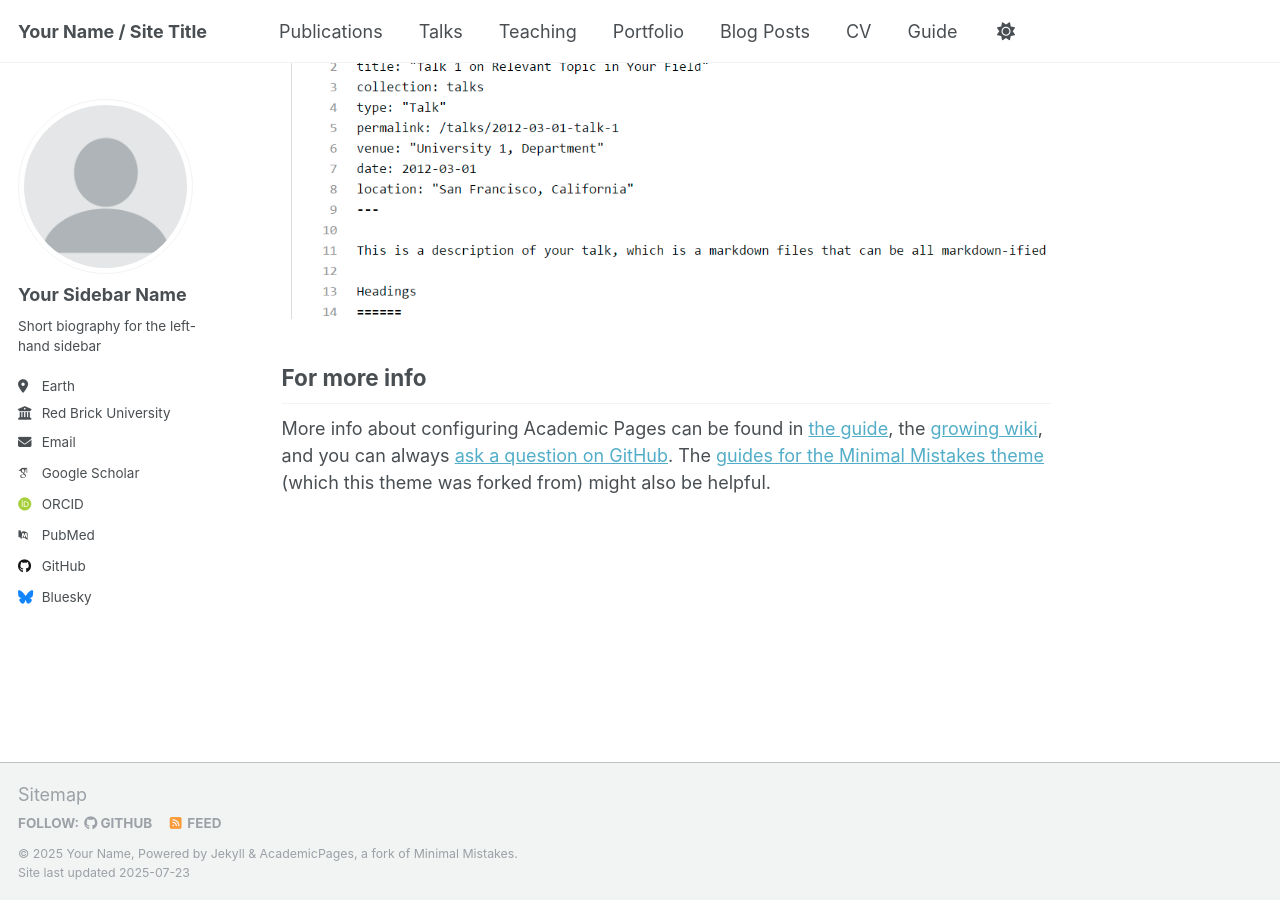
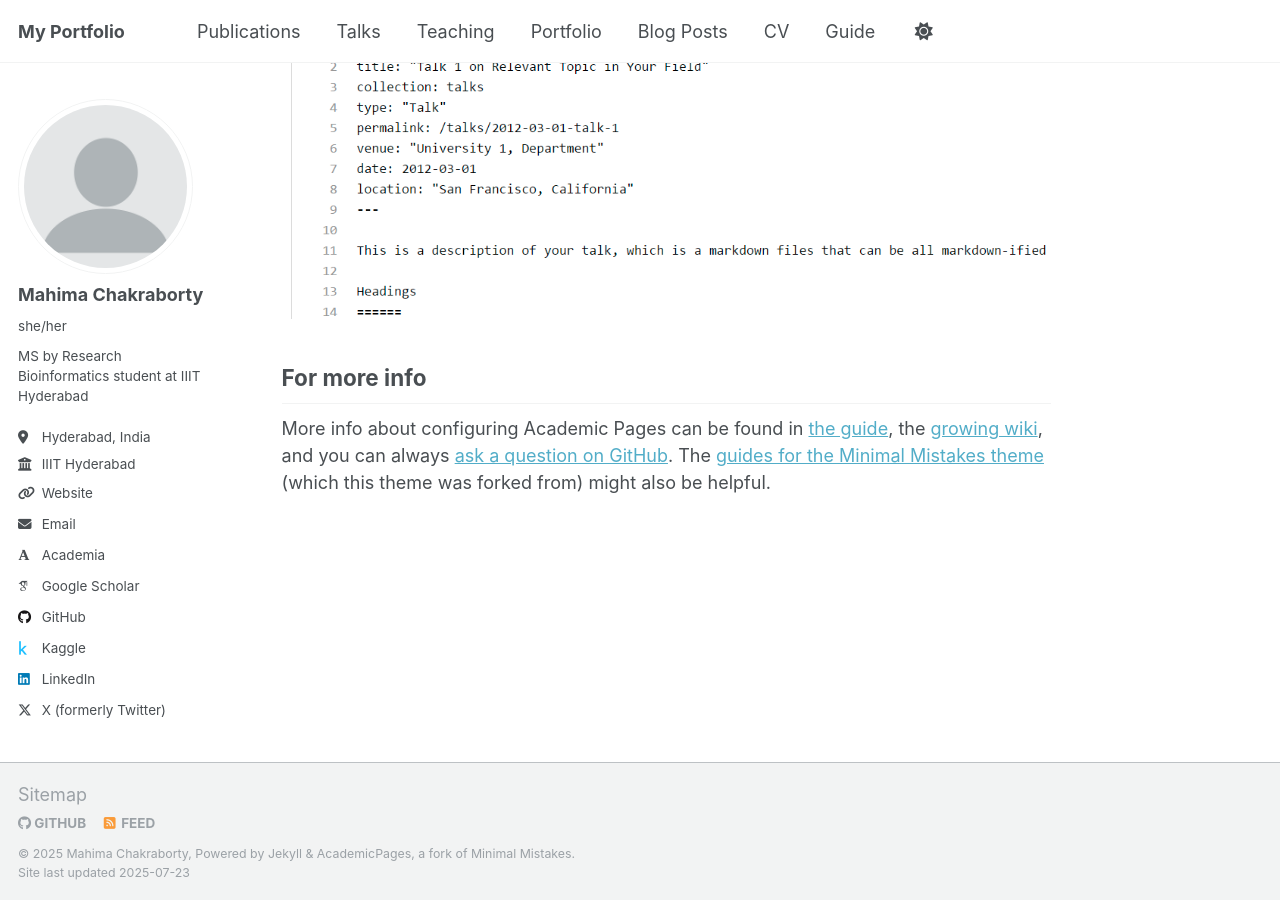
Before and after one commit to mahiiC/mahiiC.github, a Jekyll site: the page built from _pages/about.md, in a window 1280 px wide and 900 px high, scrolled down 2880 px. Built offline with Jekyll 4.4.1, drawn with Linux system fonts in a browser that asks for light colours; some web fonts are replaced; a script that is not in the unit is left out.

Commit message:
Update _config.yml

```diff
--- a/_config.yml
+++ b/_config.yml
@@ -7,15 +7,15 @@
 # server process.
 
 # Basic Site Settings
-locale                   : "en-US"
+locale                   : "en-IN"
 site_theme               : "default"
-title                    : "Your Name / Site Title"
+title                    : "My Portfolio"
 title_separator          : "-"
-name                     : &name "Your Name"
-description              : &description "personal description"
-url                      : https://academicpages.github.io # the base hostname & protocol for your site e.g. "https://[your GitHub username].github.io" or if you already have some other page hosted on Github then use "https://[your GitHub username].github.io/[Your Repo Name]"
+name                     : &name "Mahima Chakraborty"
+description              : &description "MS by Research Bioinformatics student at IIIT Hyderabad"
+url                      : https://mahiiC.github.io # the base hostname & protocol for your site e.g. "https://[your GitHub username].github.io" or if you already have some other page hosted on Github then use "https://[your GitHub username].github.io/[Your Repo Name]"
 baseurl                  : "" # the subpath of your site, e.g. "/blog"
-repository               : "academicpages/academicpages.github.io"
+repository               : "https://github.com/mahiiC/mahiiC.github.io"
 
 # Site Author - The following control what appear as part of the author content on the side bar.
 #               If a field is blank the icon and link will not appear, otherwise it will be shown.
@@ -23,22 +23,22 @@ repository               : "academicpages/academicpages.github.io"
 author:
   # Biographic information
   avatar           : "profile.png"
-  name             : "Your Sidebar Name"
-  pronouns         : # example: "she/her"
-  bio              : "Short biography for the left-hand sidebar"
-  location         : "Earth"
-  employer         : "Red Brick University"
-  uri              : # URL
-  email            : "none@example.org"
+  name             : "Mahima Chakraborty"
+  pronouns         : "she/her"
+  bio              : "MS by Research Bioinformatics student at IIIT Hyderabad"
+  location         : "Hyderabad, India"
+  employer         : "IIIT Hyderabad"
+  uri              : "https://mahiic.github.io/"
+  email            : "chakrabortymahima2003@gmmail.com"
 
   # Academic websites
-  academia         : # URL
+  academia         : "https://mahiic.github.io/"
   arxiv            : # URL - Update with the correct link to your profile
-  googlescholar    : "https://scholar.google.com/citations?user=PS_CX0AAAAAJ"
+  googlescholar    : "https://scholar.google.com/citations?user=OLyKbN8AAAAJ&hl=en"
   impactstory      : # URL
-  orcid            : "http://orcid.org/yourorcidurl"
+  orcid            :
   semantic         : # URL
-  pubmed           : "https://www.ncbi.nlm.nih.gov/pubmed/?term=john+snow"
+  pubmed           :
   researchgate     : # URL
   scopus           : # URL
 
@@ -46,13 +46,13 @@ author:
   bitbucket        : # Username - Update with your username on the site
   codepen          : # Username
   dribbble         : # Username
-  github           : "academicpages"
-  kaggle           : # Username
+  github           : "https://github.com/mahiiC"
+  kaggle           : "mahimachakraborty"
   stackoverflow    : # User number or user number and name (i.e., use "1" or "1/jeff-atwood")
 
   # Social media
   artstation       : # Username
-  bluesky          : "bsky.app" # Replace this with you Bluesky username
+  bluesky          :  # Replace this with you Bluesky username
   facebook         : # Username
   flickr           : # Username
   foursquare       : # Username
@@ -61,7 +61,7 @@ author:
   keybase          : # Username
   instagram        : # Username
   lastfm           : # Username
-  linkedin         : # Username
+  linkedin         : "https://www.linkedin.com/in/mahimachakraborty/"
   mastodon         : # URL
   medium           : # URL
   pinterest        : # Username
@@ -69,7 +69,7 @@ author:
   steam            : # Username
   telegram         : # URL
   tumblr           : # Username
-  twitter          : # Username for X / Twitter
+  twitter          : "@MahimaChakrab15"
   vine             : # Username
   weibo            : # Username
   wikipedia        : # Username
@@ -89,7 +89,7 @@ publication_category:
 # Site Settings
 teaser                   :  # filename of teaser fallback teaser image placed in /images/, .e.g. "500x300.png"
 breadcrumbs              : false # true, false (default)
-words_per_minute         : 160
+words_per_minute         : 200
 future                   : true
 read_more                : "disabled" # if enabled, adds "Read more" links to excerpts
 talkmap_link             : false      #change to true to add link to talkmap on talks page
@@ -133,7 +133,7 @@ yandex_site_verification :
 
 # Social Sharing
 twitter:
-  username               : &twitter
+  username               : &twitter "@MahimaChakrab15"
 facebook:
   username               :
   app_id                 :
@@ -150,7 +150,7 @@ social:
 
 # Analytics
 analytics:
-  provider               :  "false" # false (default), "google", "google-universal", "google-analytics-4", "custom"
+  provider               :  "google-universal" # false (default), "google", "google-universal", "google-analytics-4", "custom"
   google:
     tracking_id          :
 
```
